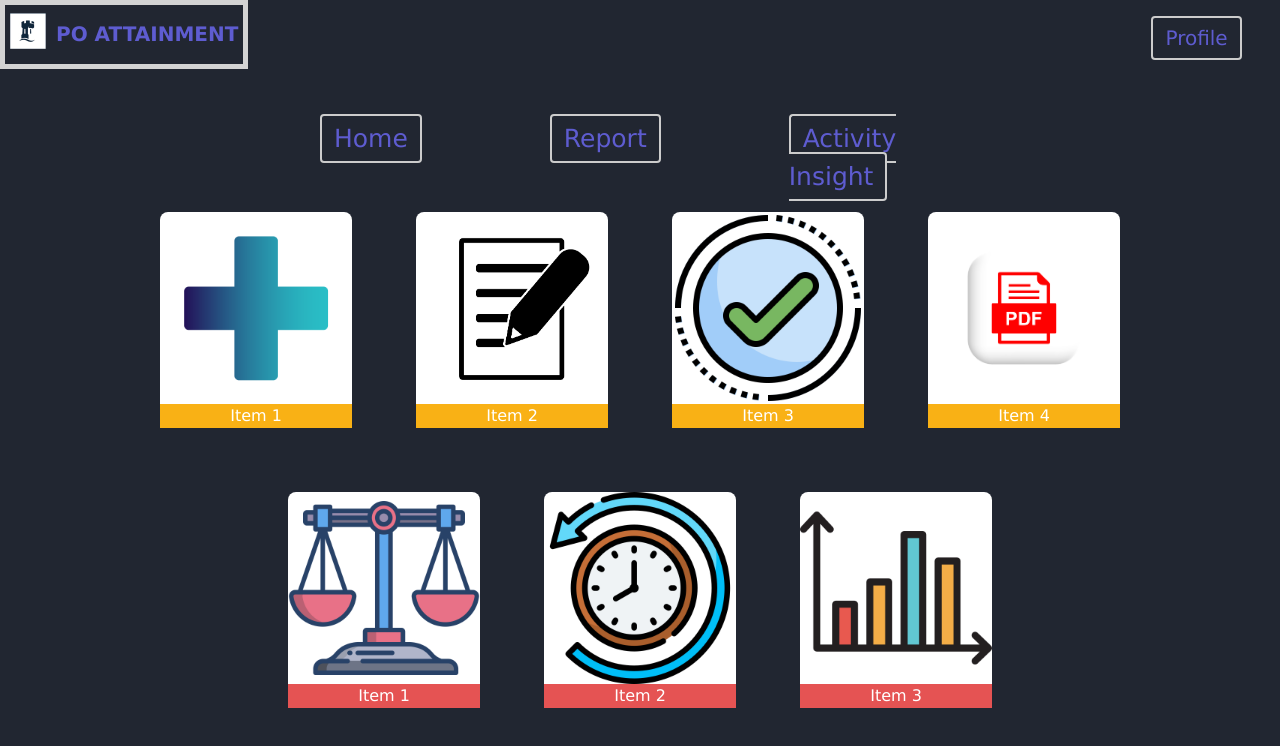
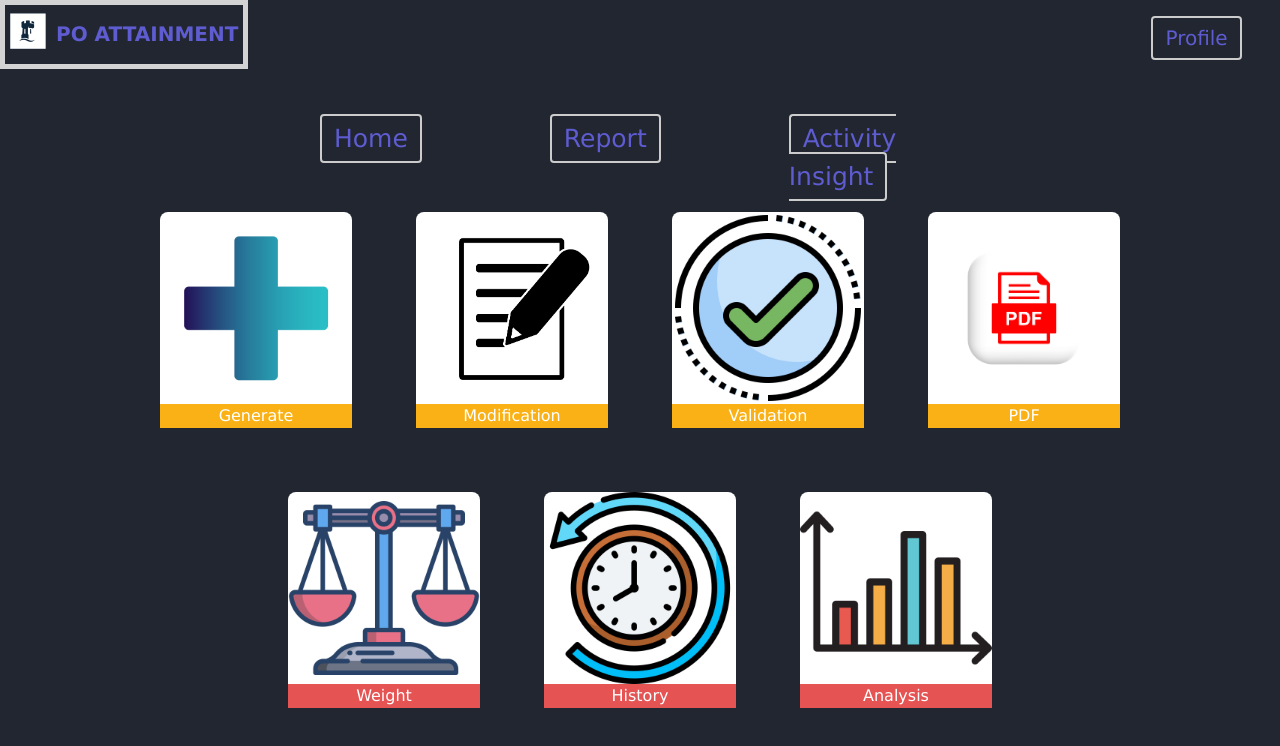
Before and after one commit to JamesLash/g18-sego-frontEnd-, a React (Vite) app: page /MainPage in a window 1280 px wide. Shown: the top 746 px of the page. Built offline with nearby package versions, Linux system fonts and the light colour scheme.

Commit message:
aniamtion applied to all the pages

```diff
--- a/src/ActivityInsight.jsx
+++ b/src/ActivityInsight.jsx
@@ -1,6 +1,7 @@
 import React, { useState } from "react";
 import { useNavigate } from "react-router-dom";
 import styles from "./MainPage.module.css";
+import { motion } from "framer-motion";
 
 function MainPage() {
     const [isOpne , setIsOpen] = useState(false);
@@ -14,7 +15,11 @@ function MainPage() {
         navigate("/LoginPage");
     }
   return (
-    <div className={styles.container}>
+    <motion.div className={styles.container}
+        initial={{ opacity: 0, x: -300 }}
+        animate={{ opacity: 1, x: 0 }}
+        exit={{ opacity: 0, x: 300 }}
+        transition={{ duration: 0.5 }}>
         <div className={styles.topRow}>
             <div className={styles.Label}>
                 <div className={styles.logo}>
@@ -64,21 +69,21 @@ function MainPage() {
                     <div className={styles["navbar-pictures-container"]}>
                         <a className="navbar-brand text-center" href="#">
                             <img src="scale.png" alt="picture 1"  className="d-block mx-auto"></img>
-                        <span>Item 1</span>
+                        <span> Weight</span>
                         </a>
                         <a className="navbar-brand text-center" href="#">
                             <img src="history.png" alt="picture 2"  className="d-block mx-auto"></img>
-                            <span>Item 2</span>
+                            <span> History</span>
                         </a>
                         <a className="navbar-brand text-center" href="#">
                             <img src="bar-chart.png" alt="picture 3"  className="d-block mx-auto"></img>
-                            <span>Item 3</span>
+                            <span> Analysis </span>
                         </a>
                     </div>
                 </nav>
             </div>
         </div>
-    </div>
+    </motion.div>
   );
 }
 
--- a/src/MainPage.jsx
+++ b/src/MainPage.jsx
@@ -1,6 +1,7 @@
 import React, { useState } from "react";
 import { useNavigate } from "react-router-dom";
 import styles from "./MainPage.module.css";
+import { motion } from "framer-motion";
 
 function MainPage() {
     const [isOpne , setIsOpen] = useState(false);
@@ -14,7 +15,11 @@ function MainPage() {
         navigate("/LoginPage");
     }
   return (
-    <div className={styles.container}>
+    <motion.div className={styles.container}
+        initial={{ scale: 0.7, opacity: 0 }}
+        animate={{ scale: 1, opacity: 1 }}
+        exit={{ scale: 0.7, opacity: 0 }}
+        transition={{ duration: 0.5 }}>
         <div className={styles.topRow}>
             <div className={styles.Label}>
                 <div className={styles.logo}>
@@ -64,19 +69,19 @@ function MainPage() {
                     <div className={styles["navbar-pictures-container"]}>
                         <a className="navbar-brand text-center" href="#">
                             <img src="—Pngtree—vector plus icon_4232484.png" alt="picture 1"  className="d-block mx-auto"></img>
-                        <span>Item 1</span>
+                        <span> Generate </span>
                         </a>
                         <a className="navbar-brand text-center" href="#">
                             <img src="—Pngtree—writing black icon png_7966240.png" alt="picture 2"  className="d-block mx-auto"></img>
-                            <span>Item 2</span>
+                            <span> Modification </span>
                         </a>
                         <a className="navbar-brand text-center" href="#">
                             <img src="tick.png" alt="picture 3"  className="d-block mx-auto"></img>
-                            <span>Item 3</span>
+                            <span> Validation </span>
                         </a>
                         <a className="navbar-brand text-center" href="#">
                             <img src="vecteezy_pdf-file-format-icon_46449092.png" alt="picture 4"  className="d-block mx-auto"></img>
-                            <span>Item 4</span>
+                            <span> PDF </span>
                         </a>
                     </div>
                 </nav>
@@ -86,21 +91,21 @@ function MainPage() {
                     <div className={styles["navbar-pictures-container"]}>
                         <a className="navbar-brand text-center" href="#">
                             <img src="scale.png" alt="picture 1"  className="d-block mx-auto"></img>
-                        <span>Item 1</span>
+                        <span> Weight</span>
                         </a>
                         <a className="navbar-brand text-center" href="#">
                             <img src="history.png" alt="picture 2"  className="d-block mx-auto"></img>
-                            <span>Item 2</span>
+                            <span> History </span>
                         </a>
                         <a className="navbar-brand text-center" href="#">
                             <img src="bar-chart.png" alt="picture 3"  className="d-block mx-auto"></img>
-                            <span>Item 3</span>
+                            <span> Analysis </span>
                         </a>
                     </div>
                 </nav>
             </div>
         </div>
-    </div>
+    </motion.div>
   );
 }
 
--- a/src/ReportPage.jsx
+++ b/src/ReportPage.jsx
@@ -1,7 +1,7 @@
 import React, { useState } from "react";
 import { useNavigate } from "react-router-dom";
 import styles from "./ReportPage.module.css";
-
+import { motion } from "framer-motion";
 function ReportPage() {
     const [isOpne , setIsOpen] = useState(false);
     const navigate = useNavigate();
@@ -14,7 +14,11 @@ function ReportPage() {
         navigate("/LoginPage");
     }
     return(
-        <div className={styles.container}>
+        <motion.div className={styles.container}
+        initial={{ opacity: 0, x: -300 }}
+        animate={{ opacity: 1, x: 0 }}
+        exit={{ opacity: 0, x: 300 }}
+        transition={{ duration: 0.5 }}>
             <div className={styles.topRow}>
                 <div className={styles.Label}>
                     <div className={styles.logo}>
@@ -64,25 +68,25 @@ function ReportPage() {
                         <div className={styles["navbar-pictures-container"]}>
                             <a className="navbar-brand text-center" href="#">
                                 <img src="—Pngtree—vector plus icon_4232484.png" alt="picture 1"  className="d-block mx-auto"></img>
-                            <span>Item 1</span>
+                            <span> Generate </span>
                             </a>
                             <a className="navbar-brand text-center" href="#">
                                 <img src="—Pngtree—writing black icon png_7966240.png" alt="picture 2"  className="d-block mx-auto"></img>
-                                <span>Item 2</span>
+                                <span> Modification </span>
                             </a>
                             <a className="navbar-brand text-center" href="#">
                                 <img src="tick.png" alt="picture 3"  className="d-block mx-auto"></img>
-                                <span>Item 3</span>
+                                <span> Validation </span>
                             </a>
                             <a className="navbar-brand text-center" href="#">
                                 <img src="vecteezy_pdf-file-format-icon_46449092.png" alt="picture 4"  className="d-block mx-auto"></img>
-                                <span>Item 4</span>
+                                <span> PDF </span>
                             </a>
                         </div>
                     </nav>
                 </div>
             </div>
-        </div>
+        </motion.div>
     )
 }
 
```
